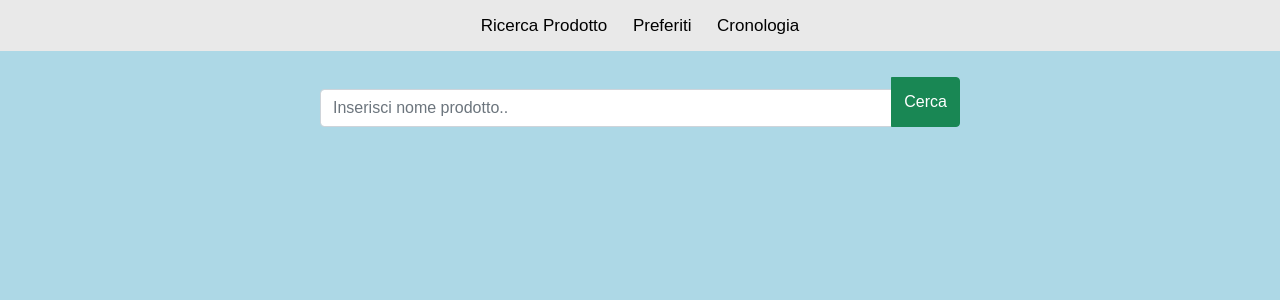
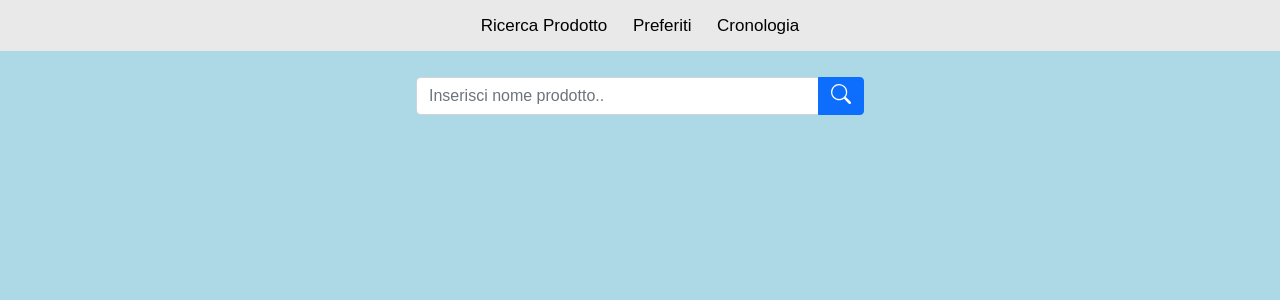
Before and after one commit to mjkstra/DealsDeTECHtor, a Vue app in the folder client/: page / in a window 1280 px wide. Shown: the top 300 px of the page. Built offline with nearby package versions, Linux system fonts and the light colour scheme.

Commit message:
fixed button, added some readability

```diff
--- a/client/src/App.vue
+++ b/client/src/App.vue
@@ -1,23 +1,26 @@
 <template>
   <div id="app">
+
     <div id="menu">
       <a href="#">Ricerca Prodotto</a>
       <a href="preferiti.js">Preferiti</a>
       <a href="cronologia.js">Cronologia</a>
     </div>
 
-    <div id="ricerca">
+    <div id="boxricerca">
+
       <div class="input-group mb-3">
-        <input
-          id="ricerca"
-          type="text"
-          class="form-control"
-          placeholder="Inserisci nome prodotto.."
-        />
-        <button class="btn btn-success" type="submit" v-on:click="cerca()">
-          Cerca
+          <input
+            id="ricerca"
+            type="search"
+            class="form-control"
+            placeholder="Inserisci nome prodotto.." />
+
+        <button type="button" class="btn btn-primary" v-on:click="cerca()">
+          <b-icon icon="search"></b-icon>
         </button>
       </div>
+
       <ul class="list-group">
         <li
           class="list-group-item p-3 product-entry"
@@ -30,7 +33,9 @@
       <h3 v-if="prodotti == []">
         Inserisci una stringa per effettuare la ricerca
       </h3>
+
     </div>
+
   </div>
 </template>
 
@@ -54,25 +59,25 @@ export default {
       console.log(stringa.value);
       this.prodotti = [
         {
-          nome: "Prodotto1",
-          prezzo: 5.0,
-          sito: "amazon",
+          nome: "Prodotto 1",
+          prezzo: 5.2,
+          sito: "Amazon",
           valuta: "$",
-          link: "https://prova.com",
+          link: "https://www.amazon.com/search/?name=prodotto1"
         },
         {
           nome: "Prodotto2",
-          prezzo: 10.0,
-          sito: "ebay",
+          prezzo: 10.3,
+          sito: "Ebay",
           valuta: "$",
-          link: "https://prova.com",
+          link: "https://www.ebay.com/search/?name=prodotto2"
         },
         {
           nome: "Prodotto3",
-          prezzo: 2.0,
-          sito: "wish",
+          prezzo: 2.1,
+          sito: "Wish",
           valuta: "$",
-          link: "https://prova.com",
+          link: "https://www.wish.com/search/?name=prodotto3"
         },
       ];
     },
@@ -107,9 +112,9 @@ export default {
   background-color: lightgray;
 }
 
-#ricerca {
+#boxricerca {
   display: grid;
-  grid-template-columns: 50%;
+  grid-template-columns: 35%;
   justify-content: center;
   margin-top: 2%;
 }
--- a/client/src/components/Prodotto.vue
+++ b/client/src/components/Prodotto.vue
@@ -1,24 +1,27 @@
 <template>
+
   <div id="prodotto">
+
     <div v-on:click="mostraPopup()">
       {{ prodotto.nome }} ({{ prodotto.sito }})
     </div>
+
     <div style="justify-self: end">
       {{ prodotto.prezzo.toFixed(2) }}{{ prodotto.valuta }}
     </div>
+
     <b-icon
       v-if="isPreferito == true"
       icon="star-fill"
       style="font-size: 24px; justify-self: end"
-      v-on:click="cambiaIcona()"
-    ></b-icon>
+      v-on:click="cambiaIcona()" />
     <b-icon
       id="icona"
       v-else
       icon="star"
       style="font-size: 24px; justify-self: end"
-      v-on:click="cambiaIcona()"
-    ></b-icon>
+      v-on:click="cambiaIcona()" />
+
     <div id="popup" v-show="popup">
       <h2>Dettagli prodotto</h2>
       <hr />
@@ -32,19 +35,24 @@
         >
       </p>
     </div>
+
   </div>
+
 </template>
 
 <script>
 export default {
   name: "Prodotto",
+
   props: {
     prodotto: Object,
     default: () => ({}),
   },
+
   data() {
     let xhttp = new XMLHttpRequest();
     let preferito;
+
     xhttp.onreadystatechange = function () {
       if (this.readyState == 4 && this.status == 200) {
         // Typical action to be performed when the document is ready:
@@ -55,32 +63,40 @@ export default {
         }
       }
     };
+
     let url = "http://192.168.122.25:1234/isPreferito/" + this.prodotto.nome;
     console.log(url);
     xhttp.open("GET", url, false);
     xhttp.send();
     return { isPreferito: preferito, popup: false };
   },
+
   methods: {
     cambiaIcona: function () {
       this.isPreferito = !this.isPreferito;
+
       if (this.isPreferito) {
         let params = JSON.stringify({ prodotto: this.prodotto });
         console.log(params);
         let xhttp = new XMLHttpRequest();
         xhttp.onreadystatechange = function () {
+
           if (this.readyState == 4 && this.status == 200) {
             // Typical action to be performed when the document is ready:
             console.log("Connessione riuscita");
           }
+
         };
+
         xhttp.open("POST", "http://192.168.122.25:1234/preferiti", true);
         xhttp.setRequestHeader(
           "Content-type",
           "application/json; charset=utf-8"
         );
         xhttp.send(params);
+
       } else {
+
         let xhttp = new XMLHttpRequest();
         xhttp.onreadystatechange = function () {
           if (this.readyState == 4 && this.status == 200) {
@@ -92,10 +108,13 @@ export default {
         console.log(url);
         xhttp.open("DELETE", url, true);
         xhttp.send();
+
       }
       this.prodotto.preferito = !this.prodotto.preferito;
     },
+
     mostraPopup: function () {
+
       //popup = !popup;
       //let json = '{"prodotto": ' + convertToJSON(this.prodotto) + "}";
 
@@ -111,6 +130,7 @@ export default {
       xhttp.open("POST", "http://192.168.122.25:1234/cronologia", true);
       xhttp.setRequestHeader("Content-type", "application/json; charset=utf-8");
       xhttp.send(params);
+
     },
   },
 };
```
